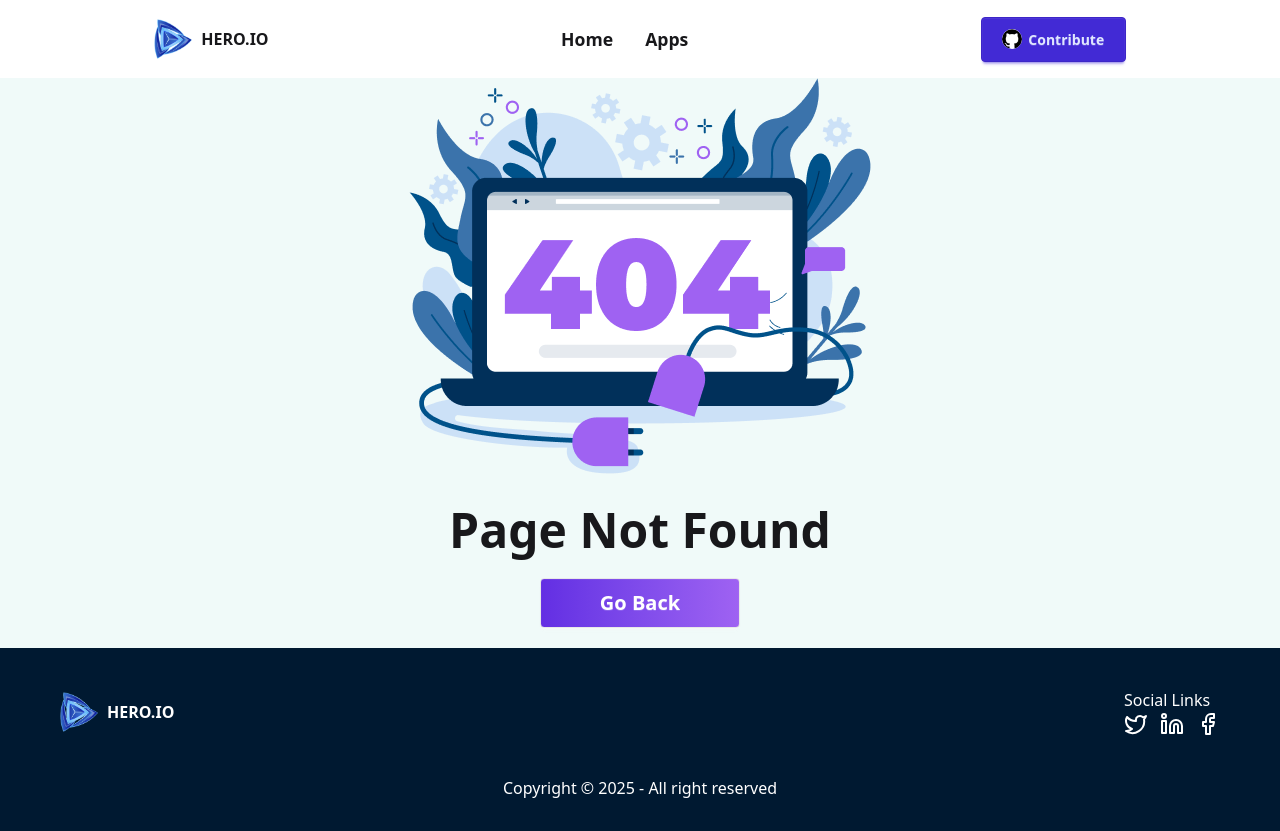
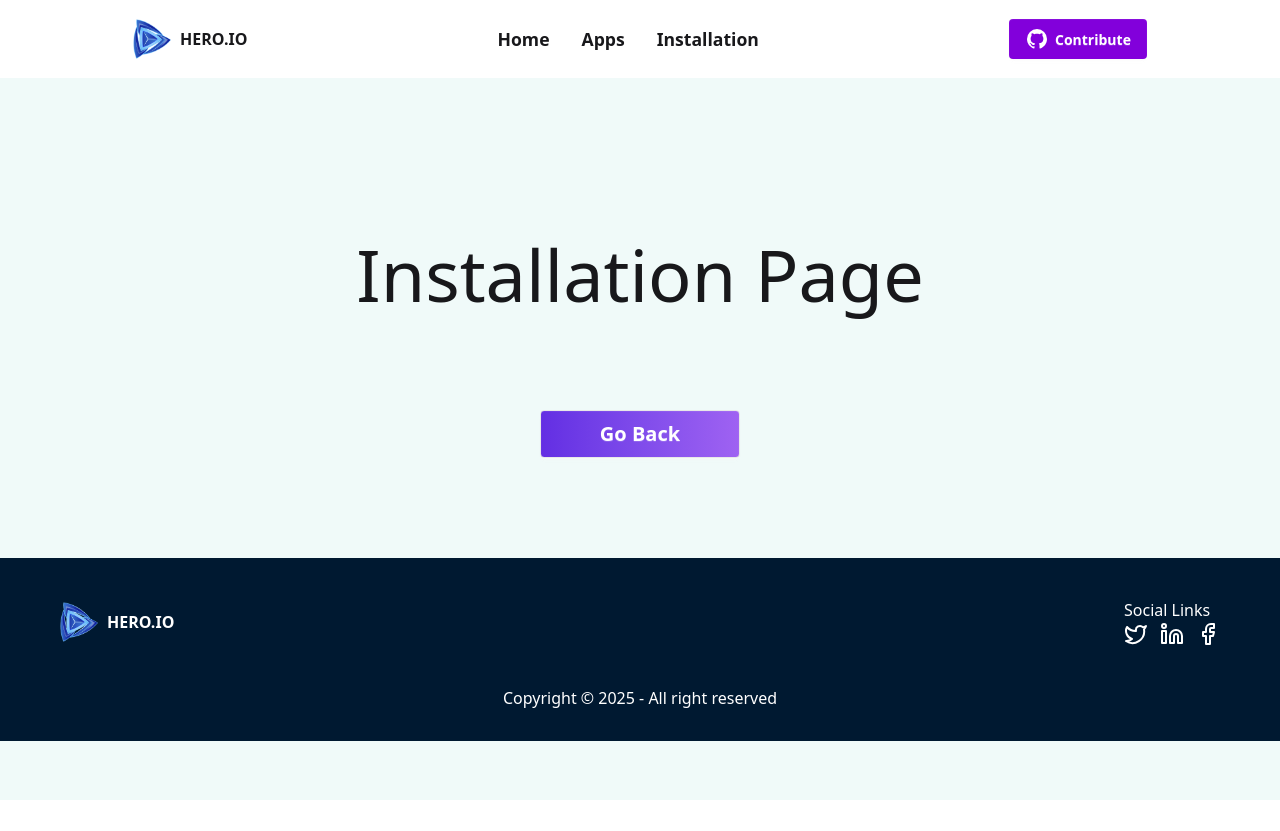
Before and after one commit to tahmid112303/Hero-Apps-using-React-Router, a React (Vite) app: page /install in a window 1280 px wide. Before the commit this address had no page. After the commit the page ends 800 px from the top, so only its background shows below. Built offline with nearby package versions, Linux system fonts and the light colour scheme.

Commit message:
Fully done

```diff
--- a/src/Components/AppDetail.jsx
+++ b/src/Components/AppDetail.jsx
@@ -14,7 +14,8 @@
     }
 
     const handleInstall=()=>{
-        setInstall(!install)
+        setInstall(true)
+        navigate('/install')
 
         if(install===true){
             uninstallNotify()
--- /dev/null
+++ b/src/Components/Installation.jsx
@@ -0,0 +1,60 @@
+import React, { useState } from 'react';
+import { useLoaderData, useNavigate, useParams } from 'react-router';
+import { toast } from 'react-toastify';
+
+const Installation = () => {
+    const { id } = useParams();
+    const data = useLoaderData();
+    const navigate=useNavigate();
+    const [visible,setVisible]=useState(true)
+
+    const handleVisible=()=>{
+        toast("Uninstalled!")
+        setVisible(false)
+    }
+
+    if(!id){
+        return <>
+            <h1 className='mt-40 text-center text-7xl'>Installation Page</h1>
+
+            <div className='flex justify-center'>
+            <button onClick={()=>navigate(-1)} className="btn
+            bg-linear-to-r from-[#632EE3] to-[#9F62F2]
+             text-white font-bold mt-25 mb-20 w-50 h-12 text-[20px]">Go Back</button>
+            </div>
+
+        </>
+      }
+
+    return (
+        <div>
+            <div className='mt-20 flex flex-col gap-4'>
+                <h1 className='text-5xl font-bold text-center'>Your Installed Apps</h1>
+                <h2 className='text-[#627382] text-center font-extrabold'>Explore All Trending Apps on the Market developed by us</h2>
+
+ <div style={{display: visible ? "" : "none"}} class="flex items-center justify-between bg-base-100 rounded-xl shadow-md px-5 py-4 hover:shadow-lg transition">
+
+
+  <div className="w-14 h-14 rounded-xl bg-gray-300"><img className='w-fit h-fit' src={data.photo} alt="" /></div>
+
+  <div className="flex-1 ml-4">
+    <h3 className="font-semibold text-base">
+      {data.name}
+    </h3>
+
+    <p className="text-sm text-gray-500 mt-1">
+      {data.downloads}  ⭐ {data.rating}
+    </p>
+  </div>
+
+  <button onClick={handleVisible} className="btn btn-success btn-sm">
+    Uninstall
+  </button>
+
+</div>
+    </div>
+    </div>
+    );
+};
+
+export default Installation;
--- a/src/Components/MyAppDetail.jsx
+++ b/src/Components/MyAppDetail.jsx
@@ -1,6 +1,7 @@
 import React, { useState } from 'react';
 import { useLoaderData, useNavigate } from 'react-router';
 import { toast } from 'react-toastify';
+import Installation from './Installation';
 
 const MyAppDetail = () => {
     const [install,setInstall]=useState(false)
@@ -14,7 +15,8 @@
     }
 
     const handleInstall=()=>{
-        setInstall(!install)
+        setInstall(true)
+        navigate(`/install/${id}`)
 
         if(install===true){
             uninstallNotify()
@@ -26,9 +28,10 @@
     const navigate=useNavigate()
 
     const myAppDetail=useLoaderData()
-    const {photo,name,downloads,rating,totalReviews,developedBy,description}=myAppDetail
+    const {id,photo,name,downloads,rating,totalReviews,developedBy,description}=myAppDetail
     return (
-        <div className='my-21 mx-20'>
+        <>
+                    <div className='my-21 mx-20'>
            <div className='flex gap-10'>
                 <div className='w-75 h-75'>
                     <img className='w-75 h-75 rounded-2xl' src={photo} alt="" />
@@ -72,7 +75,8 @@
            <div className='flex justify-center items-center'><button onClick={()=>navigate(-1)} class="btn bg-linear-to-r from-[#632EE3] to-[#9F62F2] w-50 h-12.5 font-bold text-[20px] text-white">Go Back</button></div>
 
         </div>
-    );
+        </>
+);
 };
 
 export default MyAppDetail;
--- a/src/Components/NavBar.jsx
+++ b/src/Components/NavBar.jsx
@@ -1,7 +1,6 @@
 import React from 'react';
 import './NavBar.css';
 import { NavLink } from 'react-router';
-import logo from '../assets/git-logo.png'
 import heroLogo from '../assets/logo.png'
 
 const NavBar = () => {
@@ -19,15 +18,15 @@
 
                    <div id='nav' className='flex gap-8 font-semibold max-sm:flex-col'>
                       <NavLink to={"/"}>Home</NavLink>
-                      <NavLink to={"apps"}>Apps</NavLink>
+                      <NavLink to={"/apps"}>Apps</NavLink>
+                      <NavLink to={"/install"}>Installation</NavLink>
                    </div>
 
                    <div>
-                   <button onClick={visitGitHub} className="btn btn-primary w-36.25 h-11.25">
-                        <span><img className='h-5 w-5 bg-white rounded-[50%]'
-                        src={logo} alt="" /></span>
-                        <span className='font-bold'>Contribute</span>
-                   </button>
+                   <button onClick={visitGitHub} className="btn bg-purple-700 font-bold border-0 text-white border-black">
+  <svg className='w-6 h-6' aria-label="GitHub logo" width="16" height="16" xmlns="http://www.w3.org/2000/svg" viewBox="0 0 24 24"><path fill="white" d="M12,2A10,10 0 0,0 2,12C2,16.42 4.87,20.17 8.84,21.5C9.34,21.58 9.5,21.27 9.5,21C9.5,20.77 9.5,20.14 9.5,19.31C6.73,19.91 6.14,17.97 6.14,17.97C5.68,16.81 5.03,16.5 5.03,16.5C4.12,15.88 5.1,15.9 5.1,15.9C6.1,15.97 6.63,16.93 6.63,16.93C7.5,18.45 8.97,18 9.54,17.76C9.63,17.11 9.89,16.67 10.17,16.42C7.95,16.17 5.62,15.31 5.62,11.5C5.62,10.39 6,9.5 6.65,8.79C6.55,8.54 6.2,7.5 6.75,6.15C6.75,6.15 7.59,5.88 9.5,7.17C10.29,6.95 11.15,6.84 12,6.84C12.85,6.84 13.71,6.95 14.5,7.17C16.41,5.88 17.25,6.15 17.25,6.15C17.8,7.5 17.45,8.54 17.35,8.79C18,9.5 18.38,10.39 18.38,11.5C18.38,15.32 16.04,16.16 13.81,16.41C14.17,16.72 14.5,17.33 14.5,18.26C14.5,19.6 14.5,20.68 14.5,21C14.5,21.27 14.66,21.59 15.17,21.5C19.14,20.16 22,16.42 22,12A10,10 0 0,0 12,2Z"></path></svg>
+      Contribute
+</button>
                    </div>
             </div>
         </div>
--- a/src/main.jsx
+++ b/src/main.jsx
@@ -10,6 +10,7 @@
 import AppDetail from './Components/AppDetail.jsx';
 import ErrorPage from './Components/ErrorPage.jsx';
 import MyAppDetail from './Components/MyAppDetail.jsx';
+import Installation from './Components/Installation.jsx';
 
 const router=createBrowserRouter([
   {
@@ -17,7 +18,7 @@
     Component: Root,
     children: [
       { index: true,
-        loader: ()=>fetch('TrendingAppData.json'),
+        loader: ()=>fetch('/TrendingAppData.json'),
         Component: Home
       },
 
@@ -36,17 +37,29 @@
       },
 
       {path: "apps",
-      loader: ()=>fetch("AllAppData.json"),
+      loader: ()=>fetch("/AllAppData.json"),
       Component: MyApps},
 
       { path: "apps/:id",
         loader: async({params})=>{
-          const res =await fetch("AllAppData.json");
+          const res =await fetch("/AllAppData.json");
           const data=await res.json();
           return data.find(app => app.id == params.id)
         },
         Component: MyAppDetail
-      }
+      },
+
+      {
+        path: "install/:id",
+        loader: async({params})=>{
+          const res=await fetch("/AllAppData.json");
+          const data=await res.json();
+          return data.find(app =>app.id == params.id)
+        } ,
+        Component: Installation
+      },
+
+      { path: "install", Component: Installation}
     ],
   },
 ]);
```
